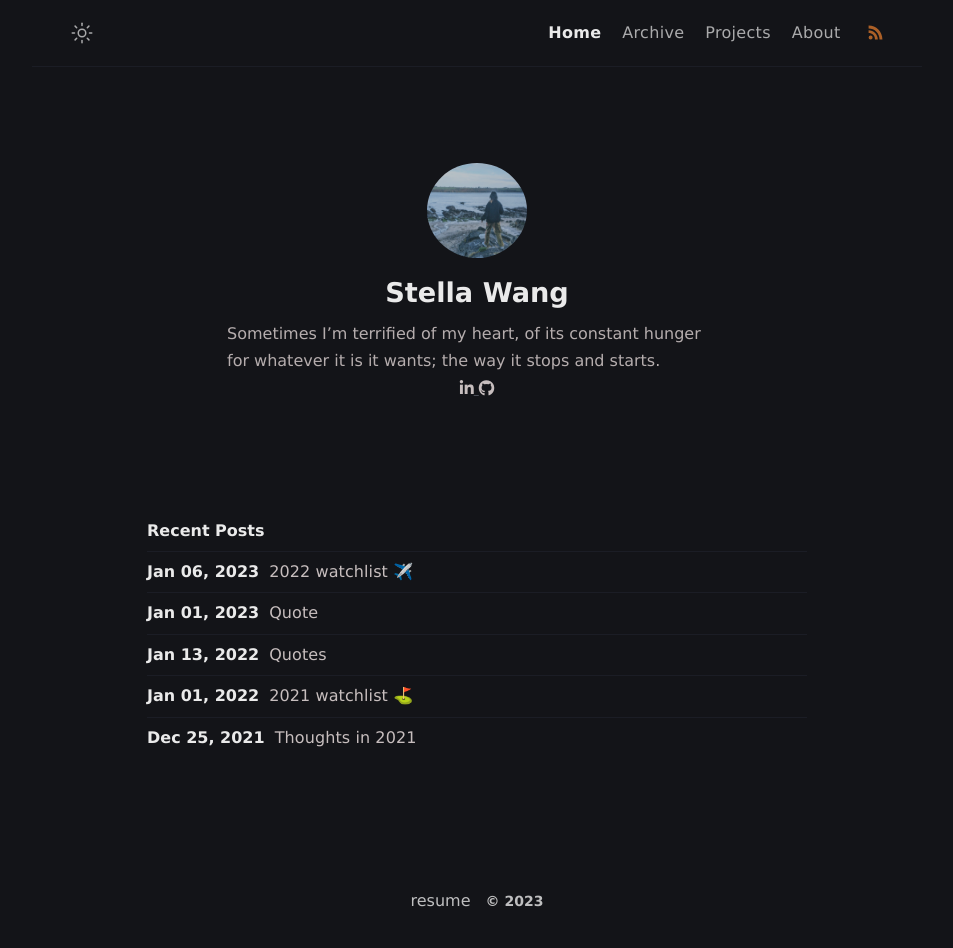
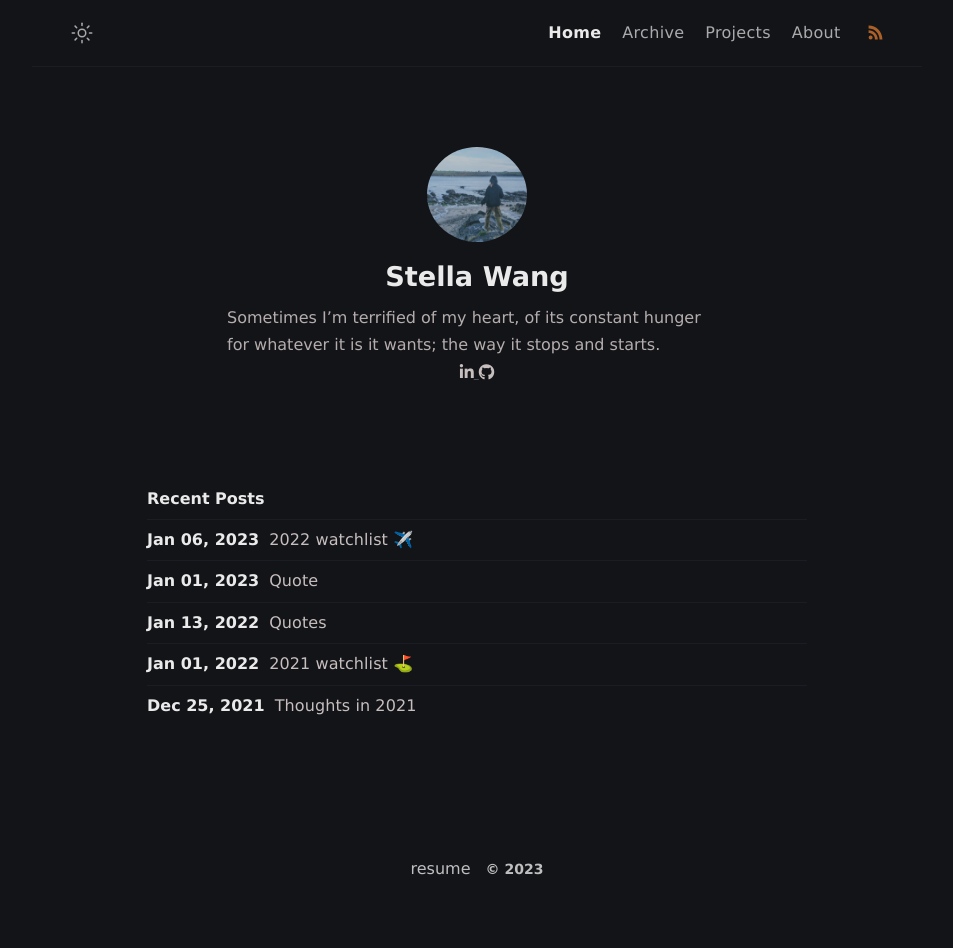
Before and after one commit to stellaWangg/personal_blog, a Jekyll site: the page built from index.md, in a window 1280 px wide. Shown: the whole page, without its empty margins (163-1116 px from the left). Built offline with Jekyll 4.4.1, drawn with Linux system fonts in a browser that asks for light colours; nearby versions of some CDN libraries; after the commit the page ends 916 px from its top, so only the background shows below that.

Commit message:
Update _layout.scss

```diff
--- a/_sass/klise/_layout.scss
+++ b/_sass/klise/_layout.scss
@@ -181,8 +181,8 @@
 
 // Author
 .author {
-  margin-top: 6rem;
-  margin-bottom: 7rem;
+  margin-top: 5rem;
+  margin-bottom: 6rem;
   text-align: center;
 
   @include media-query($on-mobile) {
```
